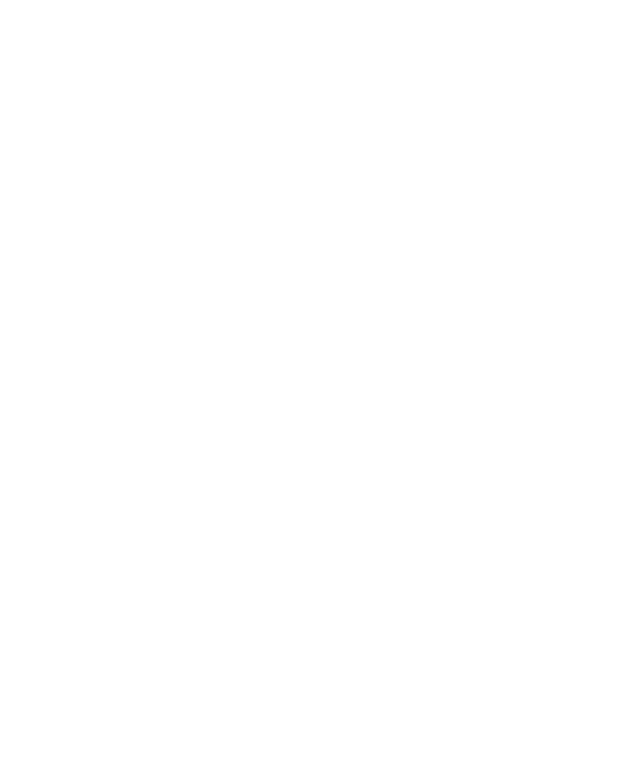
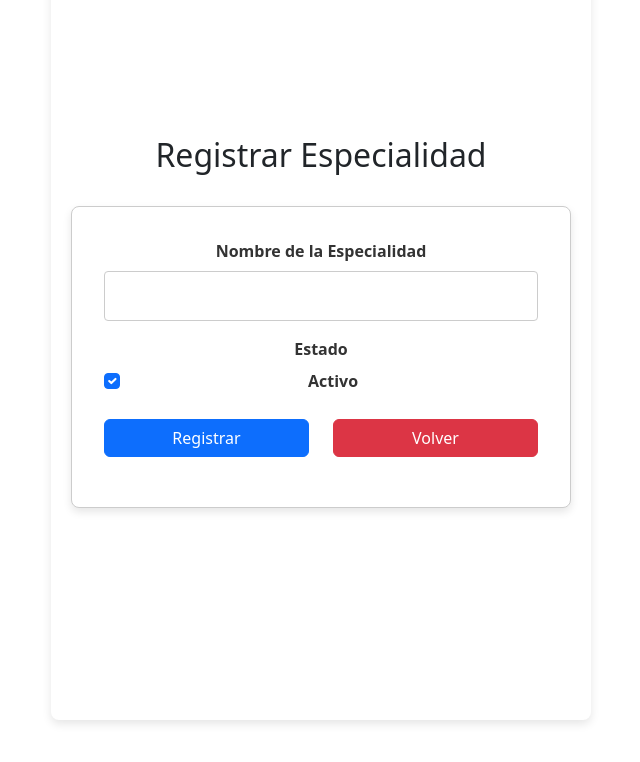
Before and after one commit to Ramiroparisi/Frontend-ConsultorioKinseiologia, a React (Vite) app: page /registroEspecialidad in a window 1280 px wide. Before the commit this address had no page. Shown: the top 762 px of the page, without its empty margins (319-959 px from the left). Built offline with nearby package versions, Linux system fonts and the light colour scheme.

Commit message:
agrego turnos pendientes y especialidades

```diff
--- a/src/App.tsx
+++ b/src/App.tsx
@@ -37,6 +37,7 @@
 // Perfiles
 import DatosKine from './componentes/perfiles/perfilKine.tsx';
 import DatosPaciente from './componentes/perfiles/perfilPaciente.tsx';
+import RegistroEspecialidad from './componentes/register/registrarEspecialidad.tsx';
 
 const App = () => {
   return (
@@ -98,6 +99,10 @@
         <Route
           path="/registroDisponibilidad"
           element={<RegistroDisponibilidad />}
+        />
+        <Route
+          path="/registroEspecialidad"
+          element={<RegistroEspecialidad />}
         />
 
         {/* Rutas para los dashboards */}
@@ -169,7 +174,7 @@
             </>
           }
         />
-                <Route
+        <Route
           path="/datosPaciente"
           element={
             <>
--- a/src/componentes/register/registrarDispo.tsx
+++ b/src/componentes/register/registrarDispo.tsx
@@ -29,6 +29,7 @@
     }
 
     try {
+      //ver esto de la ruta ya que falta modificar un par el add
       const response = await fetch('/api/disponibilidad', {
         method: 'POST',
         credentials: 'include',
--- /dev/null
+++ b/src/componentes/register/registrarEspecialidad.tsx
@@ -0,0 +1,99 @@
+import React, { useState } from 'react';
+import { Button, Form, Container, Alert, Row, Col } from 'react-bootstrap';
+import { useNavigate } from 'react-router-dom';
+import '../../estilos/registros.css';
+
+const RegistroEspecialidad: React.FC = () => {
+  const [nombre, setNombre] = useState('');
+  const [estado, setEstado] = useState(true); // Por defecto lo dejo activo
+  const [errorMessage, setErrorMessage] = useState('');
+  const navigate = useNavigate();
+
+  const RegistrarEspecialidad = async () => {
+    if (!nombre) {
+      setErrorMessage('Por favor, ingrese el nombre de la especialidad.');
+      return;
+    }
+
+    try {
+      const response = await fetch('/api/especialidades', {
+        method: 'POST',
+        credentials: 'include',
+        headers: {
+          'Content-Type': 'application/json',
+        },
+        body: JSON.stringify({
+          nombre,
+          estado,
+        }),
+      });
+
+      if (!response.ok) {
+        throw new Error('Error al registrar la especialidad');
+      }
+
+      navigate('/secretariaDashboard');
+    } catch (error) {
+      console.error('Error al registrar la especialidad:', error);
+      setErrorMessage('Hubo un error al registrar la especialidad.');
+    }
+  };
+
+  return (
+    <Container
+      className="d-flex flex-column justify-content-center align-items-center pt-4"
+      style={{ minHeight: '100vh' }}
+    >
+      <h1 className="text-center mb-4">Registrar Especialidad</h1>
+
+      <Form className="w-100">
+        {errorMessage && <Alert variant="danger">{errorMessage}</Alert>}
+
+        {/* Campo de nombre de la especialidad */}
+        <Form.Group controlId="nombre" className="mb-3">
+          <Form.Label>Nombre de la Especialidad</Form.Label>
+          <Form.Control
+            type="text"
+            value={nombre}
+            onChange={(e) => setNombre(e.target.value)}
+            required
+          />
+        </Form.Group>
+
+        {/* Estado (Activo/Inactivo) */}
+        <Form.Group controlId="estado" className="mb-3">
+          <Form.Label>Estado</Form.Label>
+          <Form.Check
+            type="checkbox"
+            label="Activo"
+            checked={estado}
+            onChange={(e) => setEstado(e.target.checked)}
+          />
+        </Form.Group>
+
+        <Row className="mb-3">
+          <Col xs={6} className="d-flex justify-content-end">
+            <Button
+              variant="primary"
+              className="w-100"
+              onClick={RegistrarEspecialidad}
+            >
+              Registrar
+            </Button>
+          </Col>
+          <Col xs={6} className="d-flex justify-content-start">
+            <Button
+              variant="danger"
+              className="w-100"
+              onClick={() => navigate('/secretariaDashboard')}
+            >
+              Volver
+            </Button>
+          </Col>
+        </Row>
+      </Form>
+    </Container>
+  );
+};
+
+export default RegistroEspecialidad;
--- a/src/dashboards/secretariaDashboard.tsx
+++ b/src/dashboards/secretariaDashboard.tsx
@@ -33,6 +33,7 @@
   const [kinesiologoSeleccionado, setKinesiologoSeleccionado] = useState<
     number | null
   >(null);
+  const [turnosFiltrados, setTurnosFiltrados] = useState<Turno[]>([]);
 
   const navigate = useNavigate();
 
@@ -166,6 +167,45 @@
     }
   };
 
+  const eliminarTurno = async (id: number) => {
+    //ver bien esto (pendiente)
+    try {
+      const confirmar = window.confirm(
+        '¿Está seguro de que desea eliminar este turno?'
+      );
+      if (confirmar) {
+        const response = await fetch(`/api/turnos/${id}`, {
+          method: 'DELETE',
+          credentials: 'include',
+        });
+        if (!response.ok) throw new Error('Error al eliminar el turno');
+        alert('Turno eliminado con éxito.');
+      }
+    } catch (error) {
+      console.error('Error al eliminar el turno:', error);
+    }
+  };
+
+  const handleRemoveEspecialidad = async (id: number) => {
+    //ver bien esto (pendiente)
+    try {
+      const confirmar = window.confirm(
+        '¿Está seguro de que desea eliminar esta especialidad?'
+      );
+      if (confirmar) {
+        const response = await fetch(`/api/especialidades/${id}`, {
+          method: 'DELETE',
+          credentials: 'include',
+        });
+        if (!response.ok) throw new Error('Error al eliminar la especialidad');
+        alert('Especialidad eliminada con éxito.');
+        fetchEspecialidades();
+      }
+    } catch (error) {
+      console.error('Error al eliminar la especialidad:', error);
+    }
+  };
+
   useEffect(() => {
     fetchEspecialidades();
   }, []);
@@ -285,6 +325,83 @@
             </button>
           </div>
         </div>
+
+        {/* Sección de Turnos Pendientes */}
+        <div className="dashboard-card mb-4">
+          <div className="d-flex align-items-center gap-2 mb-3">
+            <i className="bi bi-clock-history"></i>
+            <h2 className="subtitulos">Turnos Pendientes</h2>
+          </div>
+
+          {turnosFiltrados.map((turno, index) => (
+            <div key={index} className="appointment-row">
+              <div className="d-flex align-items-center">
+                <span className="appointment-icon">
+                  <i className="bi bi-calendar"></i>
+                </span>
+                <span className="me-2">
+                  {new Date(turno.fecha).toLocaleDateString()}
+                </span>
+                <span className="appointment-icon me-2">
+                  <i className="bi bi-clock"></i>
+                </span>
+                <span className="me-2">{turno.hora}</span>
+                <span className="text-secondary">
+                  - {turno.paciente.nombre} {turno.paciente.apellido}
+                </span>
+              </div>
+
+              <div className="appointment-actions">
+                <button
+                  className="btn btn-link text-danger p-1"
+                  onClick={() => eliminarTurno(turno.id)}
+                >
+                  <i className="bi bi-trash"></i>
+                </button>
+              </div>
+            </div>
+          ))}
+        </div>
+
+        {/* Sección Especialidades (moved here) */}
+        <div className="dashboard-card mb-4">
+          <div className="d-flex align-items-center gap-2 mb-3">
+            <i className="bi bi-file-earmark-medical"></i>
+            <h2 className="section-title">Especialidades</h2>
+          </div>
+          <div className="list-group">
+            {especialidades.map((especialidad) => (
+              <div
+                key={especialidad.id}
+                className="list-group-item d-flex justify-content-between align-items-center"
+              >
+                <span>{especialidad.nombre}</span>
+                <div>
+                  <button
+                    className="btn btn-outline-warning btn-sm"
+                    onClick={() =>
+                      navigate(`/modificarEspecialidad/${especialidad.id}`)
+                    }
+                  >
+                    Modificar
+                  </button>
+                  <button
+                    className="btn btn-outline-danger btn-sm ml-2"
+                    onClick={() => handleRemoveEspecialidad(especialidad.id)}
+                  >
+                    Eliminar
+                  </button>
+                </div>
+              </div>
+            ))}
+          </div>
+          <button
+            className="btn btn-primary mt-3"
+            onClick={() => navigate('/registroEspecialidad')}
+          >
+            Agregar Especialidad
+          </button>
+        </div>
       </div>
     </div>
   );
```
